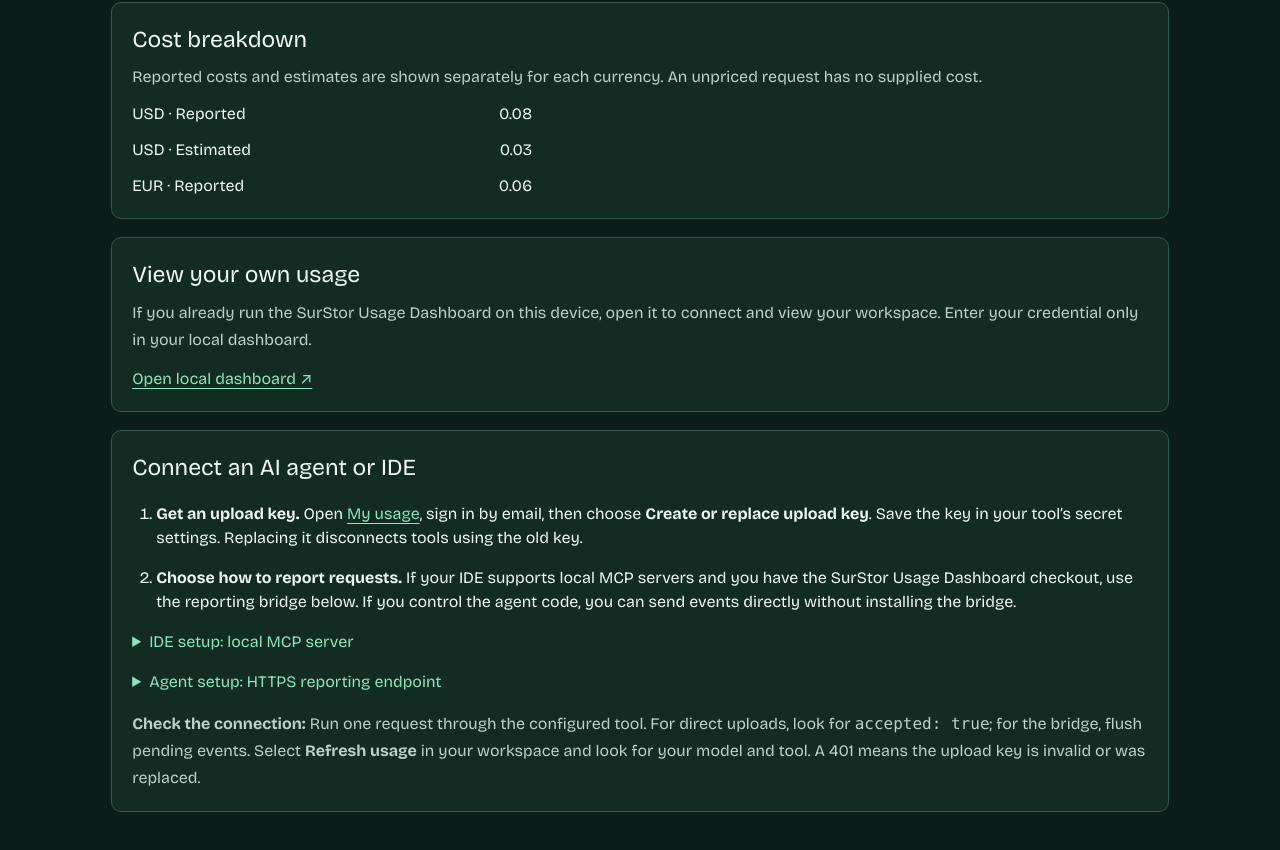
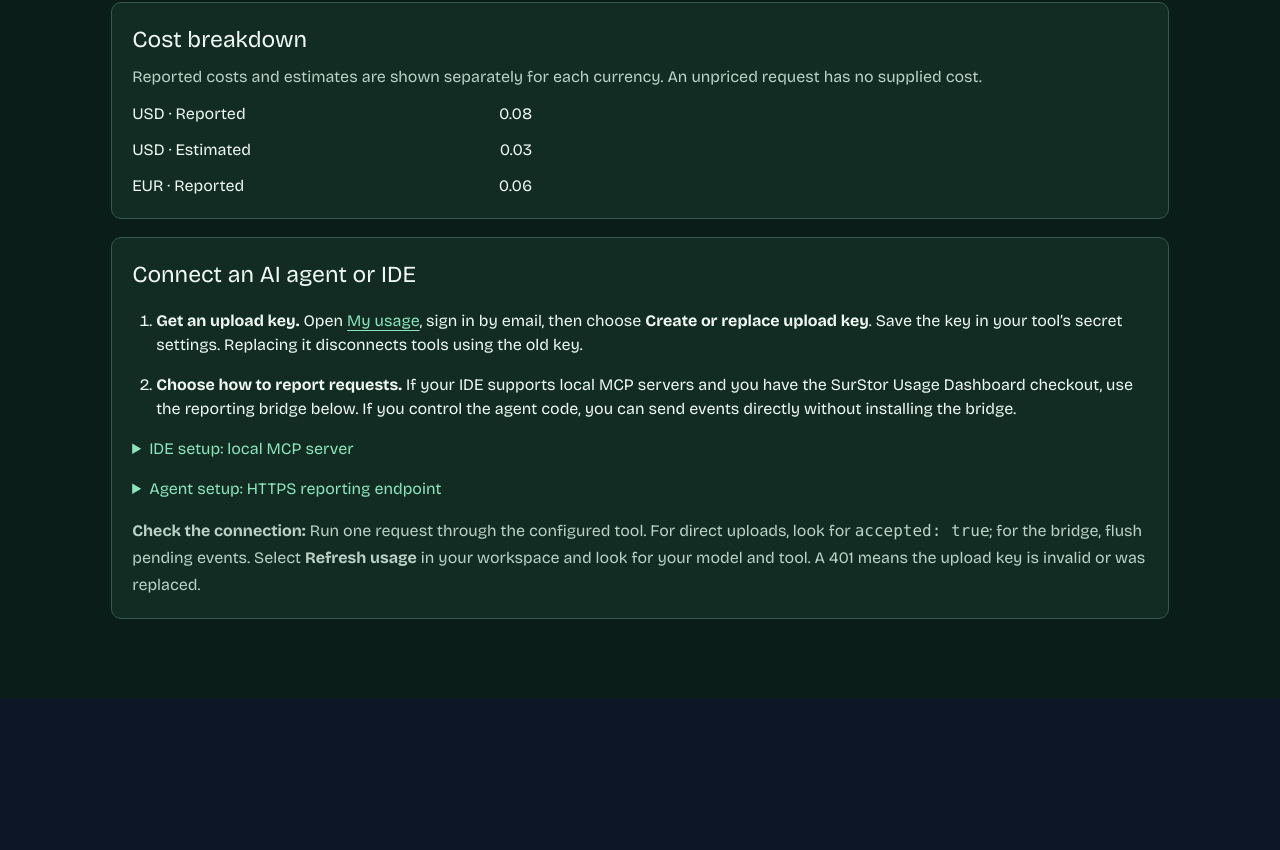
Before and after one commit to Sebpereira33/SurStor_EU_Act, a React (Vite) app: page /dashboard in a window 1280 px wide. Shown: the part 1073-1923 px from the top of the page. After the commit the page ends 1772 px from the top, so only its background shows below. Built offline with nearby package versions, Linux system fonts and the light colour scheme.

Commit message:
Remove local dashboard option from public usage page

```diff
--- a/src/pages/UsageDashboard.tsx
+++ b/src/pages/UsageDashboard.tsx
@@ -27,7 +27,6 @@ export default function UsageDashboard() {
     <section className="usage-metrics" aria-label="Filtered usage">{[['Requests',number(requests)],['Known input tokens',tokens('input')],['Known output tokens',tokens('output')],['Unpriced requests',number(rows.reduce((n,r)=>n+(r.cost === null ? r.requests : 0),0))]].map(([k,v])=><article key={k}><span>{k}</span><strong>{v}</strong></article>)}</section>
     <section className="usage-panel"><h2>Activity by model and tool</h2><p role="status">{requests ? `${requests} requests match your filters.` : 'No sample activity matches these filters.'} Missing counts appear as a dash.</p><div className="usage-scroll"><table><thead><tr>{['Sample day','Model','Tool','Requests','Input','Output'].map(v=><th key={v} scope="col">{v}</th>)}</tr></thead><tbody>{[...rows].sort((a,b)=>a.day-b.day).map(r=><tr key={r.day}><td>Day {30-r.day}</td><td>{r.model}</td><td>{r.tool}</td><td>{r.requests}</td><td>{r.input === null ? '—' : number(r.input)}</td><td>{r.output === null ? '—' : number(r.output)}</td></tr>)}</tbody></table></div></section>
     <section className="usage-panel"><h2>Cost breakdown</h2><p>Reported costs and estimates are shown separately for each currency. An unpriced request has no supplied cost.</p>{costs.size ? <dl>{[...costs].map(([key,v])=><div key={key}><dt>{key}</dt><dd>{v.toFixed(2)}</dd></div>)}</dl> : <p>No priced requests in this selection.</p>}</section>
-    <section className="usage-panel"><h2>View your own usage</h2><p>If you already run the SurStor Usage Dashboard on this device, open it to connect and view your workspace. Enter your credential only in your local dashboard.</p><a href="http://127.0.0.1:8790/" target="_blank" rel="noopener noreferrer">Open local dashboard ↗</a></section>
     <UsageConnectionGuide/>
   </main></div>
 }
```
Also changed, not shown: 4 other files (tests, documents, lock files or other folders).
